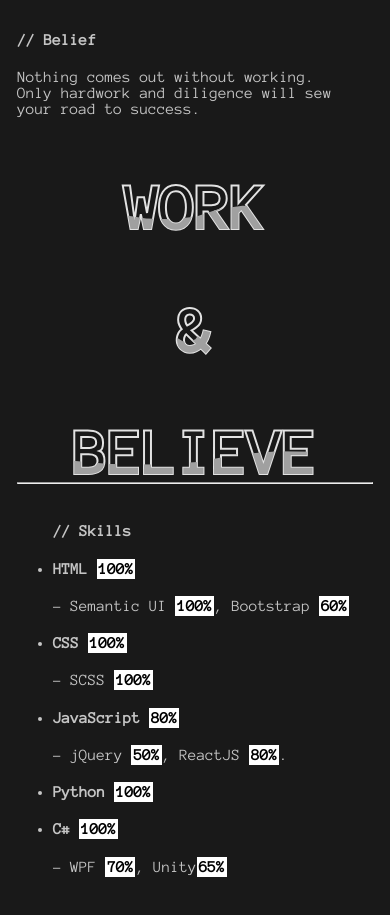
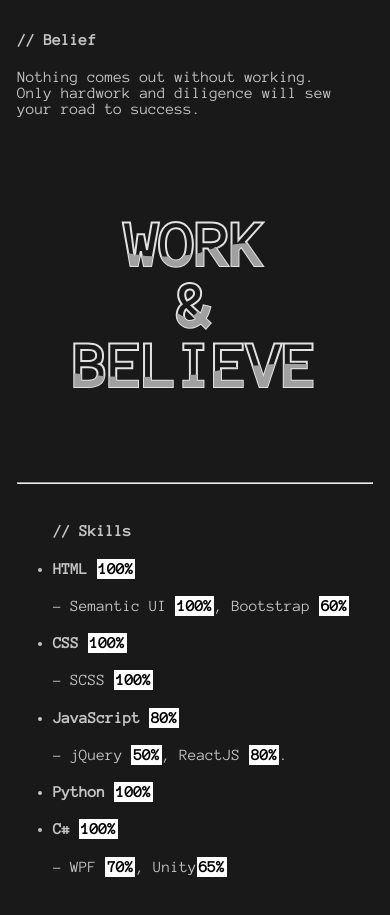
Before and after one commit to Tuxa4Life/PersonalWebisite, a React (Create React App) app: page / in a window 390 px wide. Shown: the part 1240-2155 px from the top of the page. Built offline with nearby package versions, Linux system fonts and the light colour scheme.

Commit message:
Fixed Responsiveness

```diff
--- a/src/Assets/Styles/App.css
+++ b/src/Assets/Styles/App.css
@@ -142,9 +142,12 @@ body{
       width: 95%;
     }
 
+    .wavy-text-container {
+      margin-bottom: 150px;
+    }
+
     .wavytext {
       height: unset ;
-      margin-bottom: 100px;
     }
     .wavytext h2 {
       font-size: 4em;
```
